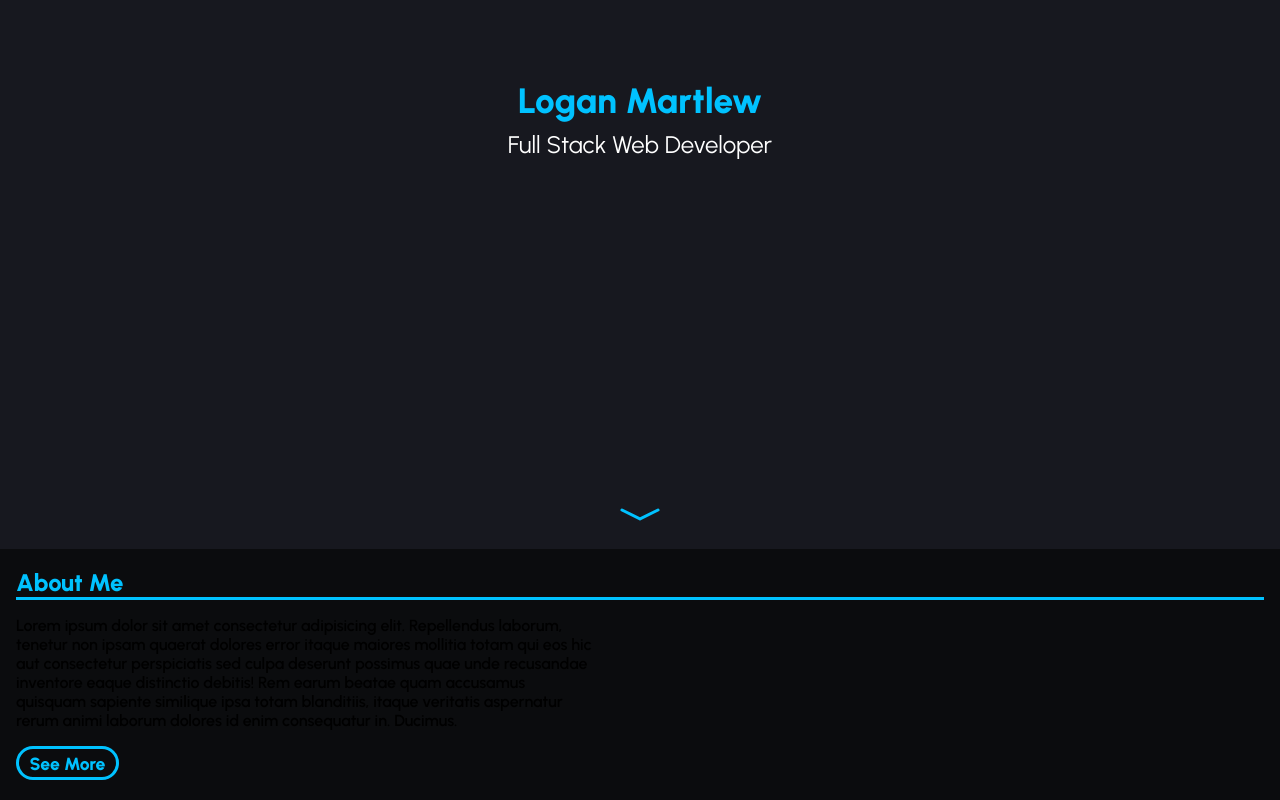
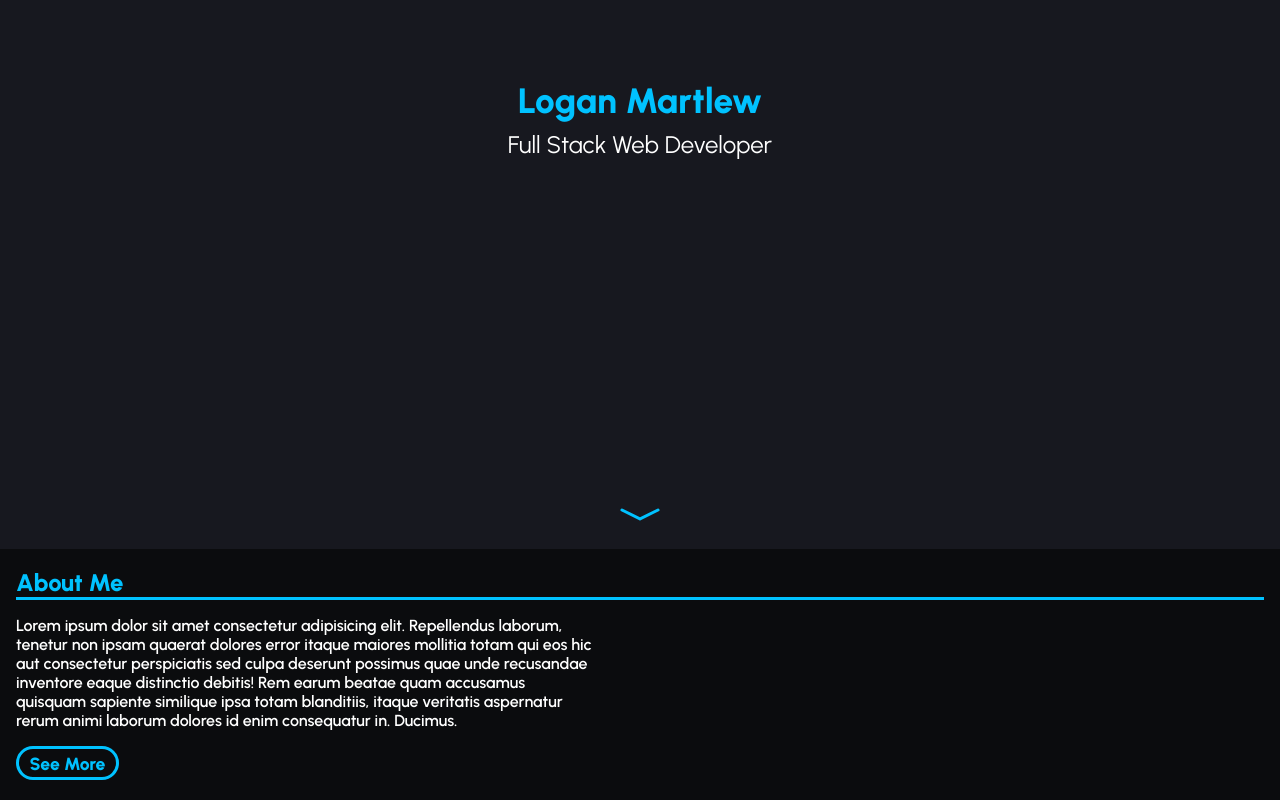
Before and after one commit to loganmartlew/portfolio, a Next.js app: page / in a window 1280 px wide. Shown: the part 251-1051 px from the top of the page. Built offline with nearby package versions, Linux system fonts and the light colour scheme.

Commit message:
Changed light sections to dark sections

```diff
--- a/components/Section/SectionStyles.ts
+++ b/components/Section/SectionStyles.ts
@@ -9,8 +9,13 @@
   flex-direction: column;
   gap: 1em;
   padding: 1.2em 1em;
-  background-color: ${({ theme, dark }) =>
-    dark ? theme.colors.black : 'none'};
+
+  ${({ theme, dark }) =>
+    dark &&
+    `
+    background-color: ${theme.colors.black};
+    color: ${theme.colors.white};
+  `}
 `;
 
 export const TitleContainer = styled.div`
```
